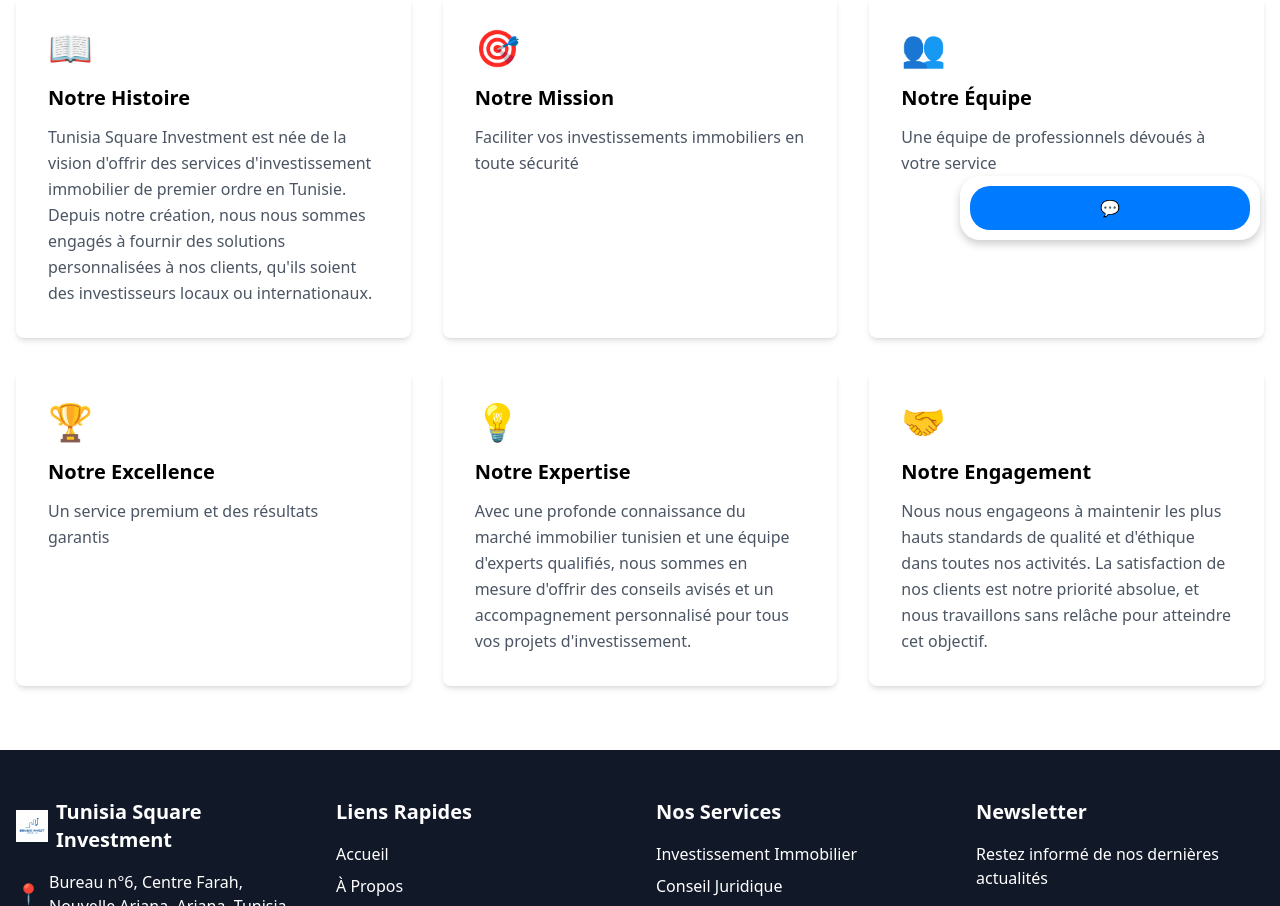
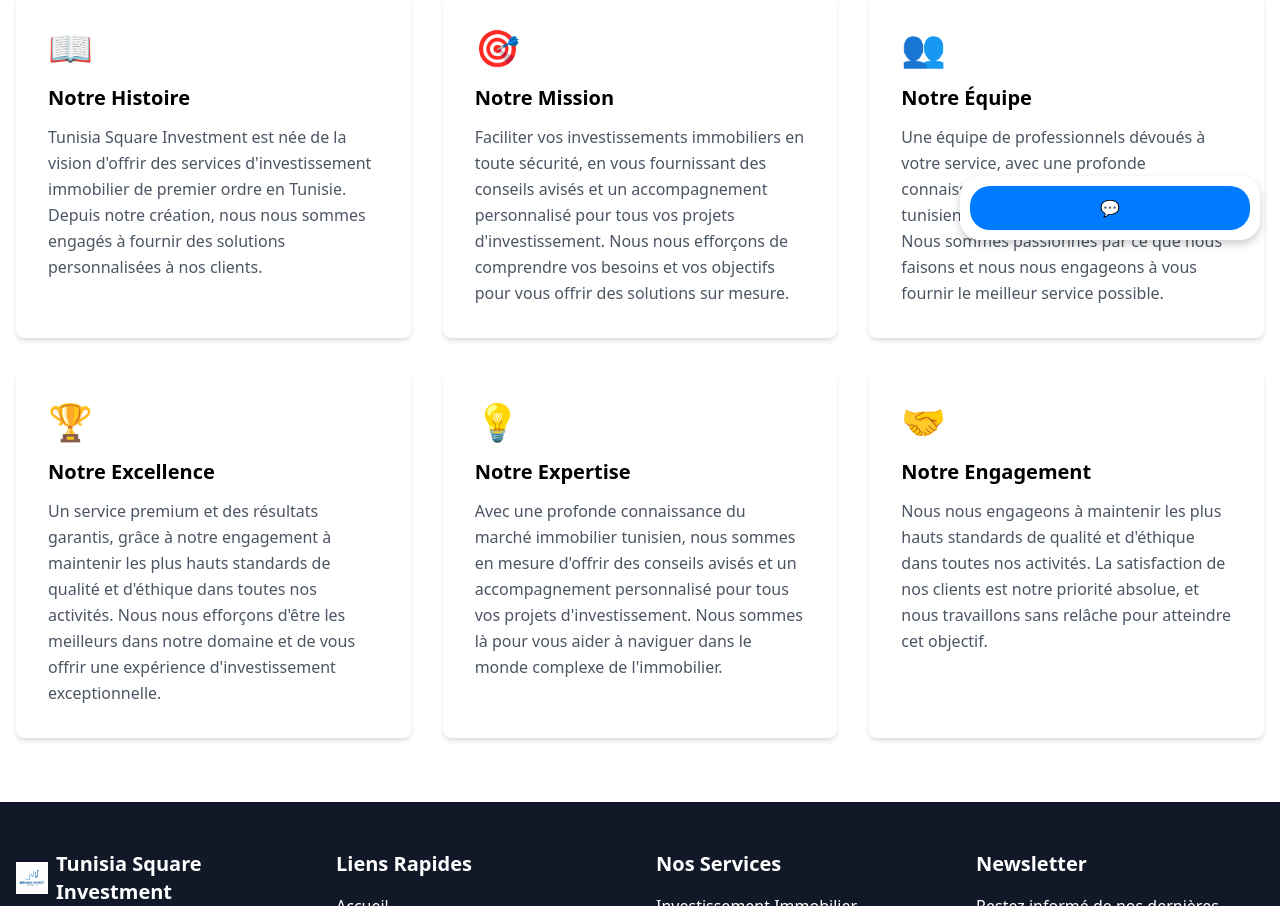
Before and after one commit to MohamedRashadRouine/TunisiaSquareInvestment, a React (Vite) app: page /about in a window 1280 px wide. Shown: the part 540-1446 px from the top of the page. Built offline with nearby package versions, Linux system fonts and the light colour scheme.

Commit message:
"Justified content lengths in About page"

```diff
--- a/src/pages/About.tsx
+++ b/src/pages/About.tsx
@@ -6,27 +6,27 @@ const About = () => {
     {
       icon: '📖',
       title: 'Notre Histoire',
-      description: 'Tunisia Square Investment est née de la vision d\'offrir des services d\'investissement immobilier de premier ordre en Tunisie. Depuis notre création, nous nous sommes engagés à fournir des solutions personnalisées à nos clients, qu\'ils soient des investisseurs locaux ou internationaux.'
+      description: 'Tunisia Square Investment est née de la vision d\'offrir des services d\'investissement immobilier de premier ordre en Tunisie. Depuis notre création, nous nous sommes engagés à fournir des solutions personnalisées à nos clients.'
     },
     {
       icon: '🎯',
       title: 'Notre Mission',
-      description: 'Faciliter vos investissements immobiliers en toute sécurité'
+      description: 'Faciliter vos investissements immobiliers en toute sécurité, en vous fournissant des conseils avisés et un accompagnement personnalisé pour tous vos projets d\'investissement. Nous nous efforçons de comprendre vos besoins et vos objectifs pour vous offrir des solutions sur mesure.'
     },
     {
       icon: '👥',
       title: 'Notre Équipe',
-      description: 'Une équipe de professionnels dévoués à votre service'
+      description: 'Une équipe de professionnels dévoués à votre service, avec une profonde connaissance du marché immobilier tunisien et une équipe d\'experts qualifiés. Nous sommes passionnés par ce que nous faisons et nous nous engageons à vous fournir le meilleur service possible.'
     },
     {
       icon: '🏆',
       title: 'Notre Excellence',
-      description: 'Un service premium et des résultats garantis'
+      description: 'Un service premium et des résultats garantis, grâce à notre engagement à maintenir les plus hauts standards de qualité et d\'éthique dans toutes nos activités. Nous nous efforçons d\'être les meilleurs dans notre domaine et de vous offrir une expérience d\'investissement exceptionnelle.'
     },
     {
       icon: '💡',
       title: 'Notre Expertise',
-      description: 'Avec une profonde connaissance du marché immobilier tunisien et une équipe d\'experts qualifiés, nous sommes en mesure d\'offrir des conseils avisés et un accompagnement personnalisé pour tous vos projets d\'investissement.'
+      description: 'Avec une profonde connaissance du marché immobilier tunisien, nous sommes en mesure d\'offrir des conseils avisés et un accompagnement personnalisé pour tous vos projets d\'investissement. Nous sommes là pour vous aider à naviguer dans le monde complexe de l\'immobilier.'
     },
     {
       icon: '🤝',
```
